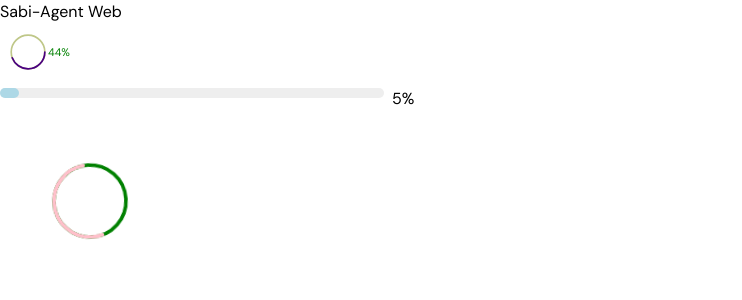
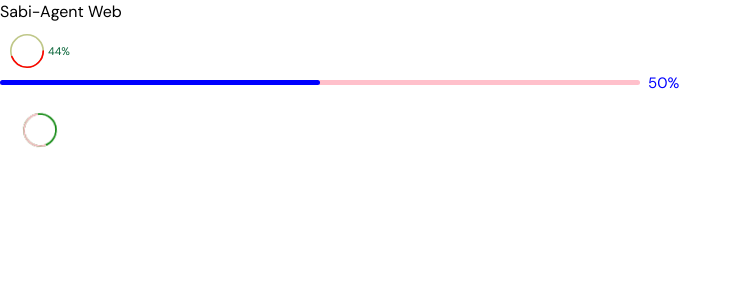
Before and after one commit to ifedayoagboola/sabi-components, a React (Create React App) app: page / in a window 1280 px wide. Shown: the top 300 px of the page, without its empty margins (0-742 px from the left). Built offline with nearby package versions, Linux system fonts and the light colour scheme.

Commit message:
fix line progress bar

```diff
--- a/src/App.js
+++ b/src/App.js
@@ -1,14 +1,44 @@
 import ProgressCircularBar from "./components/ProgressBar-C";
 import ProgressBar from "./components/ProgressBar-H";
-import Spinner from "./components/Spinner";
+import Spinner from "./components/Spinner"
+import Color from "./constants/colors"
 
+/* eslint-disable no-underscore-dangle */
 function App() {
   return (
     <div className="App">
       <h1>Sabi-Agent Web</h1>
-      <ProgressCircularBar progressValueColor="green" backGround="true"  backgroundColor="#7807"  strokeWidth="3" progress="44" textPosition  containerSize="70px" color="indigo" textMargin="-8px" textSize="11px"/>
-      <ProgressBar backGround width="30vw" value="5"/>
-      <Spinner backgroundColor="green" color="pink" containerSize="180px"/>
+
+      <ProgressCircularBar
+      progressValueColor={Color.GREEN._600}
+      backGround="true"
+      backgroundColor="#7807"
+      strokeWidth="3"
+      progress="44"
+      textPosition
+      containerSize="70px"
+      color="red"
+      textMargin="-6px"
+      textSize="11px"/>
+
+      <ProgressBar
+      backGround
+      width="50vw"
+      value="50"
+      height="5px"
+      progressBackgroundColor="pink"
+      progressColor="blue"
+      progressValueColor="blue"
+      progressValueSize="15px"
+      />
+
+      <Spinner
+      backgroundColor="green"
+      color="pink"
+      containerSize="80px"
+      height="fit-content"
+      width="fit-content"
+      />
     </div>
   );
 }
--- a/src/components/ProgressBar-H.js
+++ b/src/components/ProgressBar-H.js
@@ -3,13 +3,19 @@ import PropTypes from 'prop-types';
 
 import styledComponents from '../styledComponents';
 
-export default function ProgressBar({ value, max, color, width}) {
+export default function ProgressBar({ value, max, progressColor,progressBackgroundColor,progressValueColor,progressValueSize, width,height}) {
     return (
-        <styledComponents.ProgressBarContainer color={color} width={width}>
+        <styledComponents.ProgressBarContainer
+        color={progressColor}
+        progressBackgroundColor={progressBackgroundColor}
+        progressWidth = {width} progressHeight={height}
+        progressValueColor={progressValueColor}
+        progressValueSize={progressValueSize}
+        >
             <progress value={value} max={max}>
 
             </progress>
-            <span>{value}%</span>
+            <span className="progressValue">{value}%</span>
         </styledComponents.ProgressBarContainer>
     )
 }
@@ -17,13 +23,21 @@ export default function ProgressBar({ value, max, color, width}) {
 ProgressBar.propTypes = {
     value: PropTypes.number.isRequired,
     max: PropTypes.number,
-    color: PropTypes.string,
-    width: PropTypes.string
+    progressColor: PropTypes.string,
+    width: PropTypes.string,
+    height: PropTypes.string,
+    progressBackgroundColor: PropTypes.string,
+    progressValueColor: PropTypes.string,
+    progressValueSize: PropTypes.string,
   };
 
   ProgressBar.defaultProps = {
     max: 100,
-    color: "lightBlue",
+    progressColor: "lightBlue",
     width: "50",
-    value:60
+    value:60,
+    height:"8px",
+    progressBackgroundColor:"#eee",
+    progressValueColor:"#000",
+    progressValueSize:"12px",
   };
--- a/src/components/Spinner.js
+++ b/src/components/Spinner.js
@@ -3,14 +3,52 @@ import propTypes from 'prop-types';
 import styledComponents from '../styledComponents';
 
 
-export default function Spinner({containerSize,height, width, r, cy, cx, fill, strokeWidth, value,progress, backgroundColor, color}) {
+export default function Spinner(
+    {
+        containerSize,
+        height,
+        width,
+        r,
+        cy,
+        cx,
+        fill,
+        strokeWidth,
+        value,
+        progress,
+        backgroundColor,
+        color
+    }
+) {
     return (
         <div className="circle" style={{width:`${containerSize}`}}>
-          <styledComponents.SpinnerViewContainer viewBox="0 0 100 100" width={width} height={height} className="circle-item">
-              <styledComponents.Circle cx={cx} cy={cy} r={r} fill={fill} stroke={backgroundColor} strokeWidth={strokeWidth} strokeDasharray={value} strokeDashoffset={value-value}/>
-              <styledComponents.Circle className="progress" cx={cx} cy={cy} r={r} fill={fill} stroke={color} strokeWidth={strokeWidth} strokeDasharray={value} strokeDashoffset={value - ((progress/100)*value)} strokeLinecap="round"/>
-            </styledComponents.SpinnerViewContainer>
-            {/* <span>{progress}%</span> */}
+          <styledComponents.SpinnerViewContainer
+          viewBox="0 0 100 100"
+          width={width}
+          height={height}
+          className="circle-item">
+              <styledComponents.Circle
+              cx={cx}
+              cy={cy}
+              r={r}
+              fill={fill}
+              stroke={backgroundColor}
+              strokeWidth={strokeWidth}
+              strokeDasharray={value}
+              strokeDashoffset={value-value}
+              />
+              <styledComponents.Circle
+              className="progress"
+              cx={cx}
+              cy={cy}
+              r={r}
+              fill={fill}
+              stroke={color}
+              strokeWidth={strokeWidth}
+              strokeDasharray={value}
+              strokeDashoffset={value - ((progress/100)*value)}
+              strokeLinecap="round"
+              />
+        </styledComponents.SpinnerViewContainer>
         </div>
     )
 }
--- a/src/styledComponents/index.js
+++ b/src/styledComponents/index.js
@@ -3,34 +3,49 @@ import styled from "styled-components";
  const ProgressBarContainer = styled.div`
   progress {
     margin-right: 8px;
+  };
+  .progressValue{
+    color: ${(props)=> props.progressValueColor};
+    font-size: ${(props)=>props.progressValueSize};
+    margin-top: -8px;
+    // background-color:red;
   }
-
   progress[value] {
-    width: ${(props) => props.width};
+    width: ${(props) => props.progressWidth};
 
     -webkit-appearance: none;
     appearance: none;
   }
 
   progress[value]::-webkit-progress-bar {
-    height: 10px;
+    height: ${(props) => props.progressHeight};
     border-radius: 20px;
-    background-color: #eee;
+    background-color: ${(props)=> props.progressBackgroundColor};
   }
 
   progress[value]::-webkit-progress-value {
-    height: 10px;
+    height: ${(props) => props.progressHeight};
     border-radius: 20px;
     background-color: ${(props) => props.color};
   }
-`;
- const SvgViewContainer = styled.svg`
+  display:flex;
+  align-items: center;
+  // background-color:red;
+  width:fit-content;
+  height:fit-content;
+
+  height: ${(props)=> props.progressHeight};
+  `;
+  const SvgViewContainer = styled.svg`
   height: ${(props) => props.height};
   width: ${(props) => props.width};
-`;
- const SpinnerViewContainer = styled.svg`
+
+  `;
+  const SpinnerViewContainer = styled.svg`
+  // background-color:red;
   height: ${(props) => props.height};
   width: ${(props) => props.width};
+
   animation: rotate 2s linear infinite;
   & .progress {
     animation: dash 1.5s ease-in-out infinite;
@@ -77,17 +92,6 @@ import styled from "styled-components";
   justify-content: center;
   margin:0;
 `;
-//  const CircularProgressBarWrapper = styled.div`
-//  .progress-value{
-//   //  color: green;
-//    margin-left: -12px;
-//  }
-//   display: inline-flex;
-//   align-items: center;
-//   justify-content: center;
-//   margin:0;
-//   // background:red
-// `;
 
 
 export default {  ProgressBarContainer, SvgViewContainer, Circle,SpinnerViewContainer,CircularProgressBarWrapper };
```
